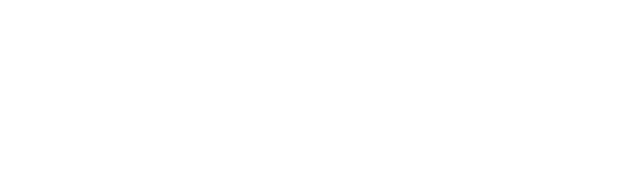
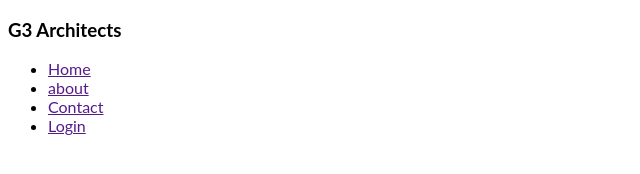
Before and after one commit to coderarafatbd/g3-architects-website, a plain HTML site: page index.html in a window 1280 px wide. Shown: the whole page, without its empty margins (0-640 px from the left). Drawn offline with Linux system fonts and the light colour scheme.

Commit message:
set up google fonts work sans

```diff
--- a/css/style.css
+++ b/css/style.css
@@ -0,0 +1,7 @@
+@import url('https://fonts.googleapis.com/css2?family=Work+Sans:wght@400;500;600;700;800;900&display=swap');
+
+*{
+  font-family: 'Work Sans', sans-serif;
+  font-family: 'open sans',sans-serif;
+  font-family: 'Lato',sans-serif;
+}
--- a/index.html
+++ b/index.html
@@ -7,6 +7,17 @@
   <link rel="stylesheet" href="css/style.css">
 </head>
 <body>
+  <header>
+    <nav>
+      <h3>G3 Architects</h3>
+      <ul>
+        <li><a href="">Home</a></li>
+        <li><a href="">about</a></li>
+        <li><a href="">Contact</a></li>
+        <li><a href="">Login</a></li>
+      </ul>
+    </nav>
+  </header>
 
 </body>
 </html>
```
